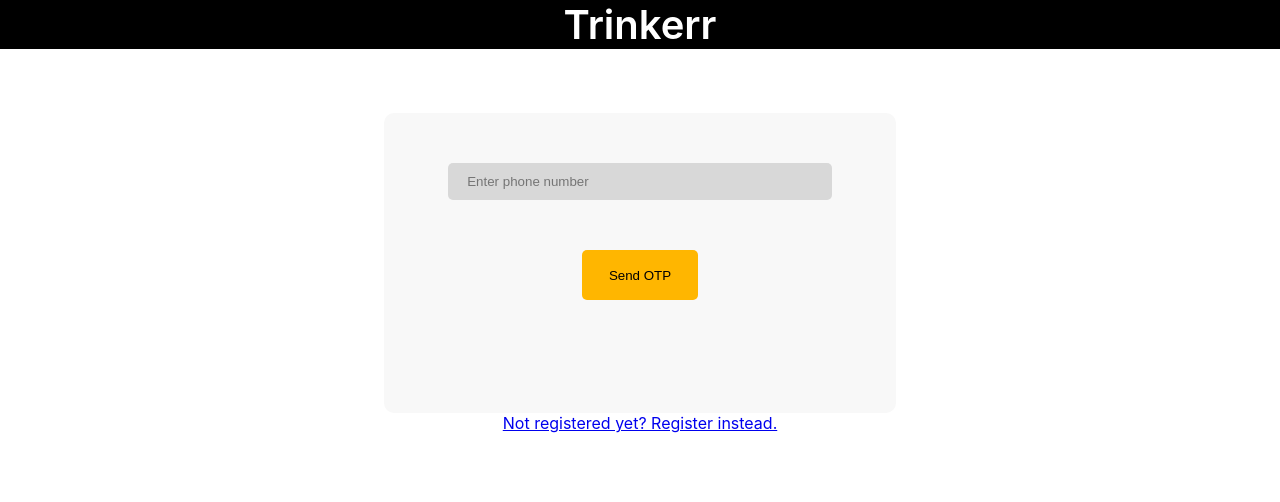
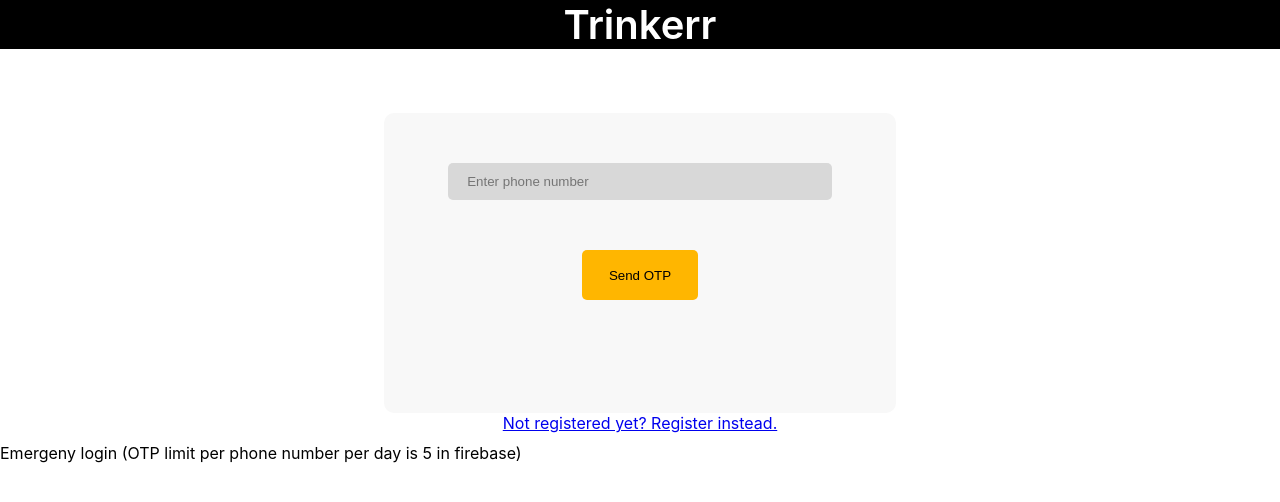
Before and after one commit to rohitnohwar/trinkerr, a React (Create React App) app in the folder project/: page / in a window 1280 px wide. Shown: the top 502 px of the page. Built offline with nearby package versions, Linux system fonts and the light colour scheme.

Commit message:
completed

```diff
--- a/project/src/Login/Login.js
+++ b/project/src/Login/Login.js
@@ -66,10 +66,11 @@
     document.body.style.cursor='default';
 }
 
-let temp
-
-
-
+const emergencyLogin=async()=>{
+  await Cookies.set("trinkerrName", "Emergency");
+  await Cookies.set("trinkerrNumber", "Emergency");
+  navigate("/main");
+}
 
 
 const handleSendOtp = async (e) => {
@@ -174,6 +175,7 @@
         </div>
 
         <div><Link to="/register">Not registered yet? Register instead.</Link></div>
+        <div style={{width:"fit-content", marginTop:"10px"}} onClick={emergencyLogin}>Emergeny login (OTP limit per phone number per day is 5 in firebase)</div>
         <ToastContainer theme="colored"/>
 
     </div>
```
